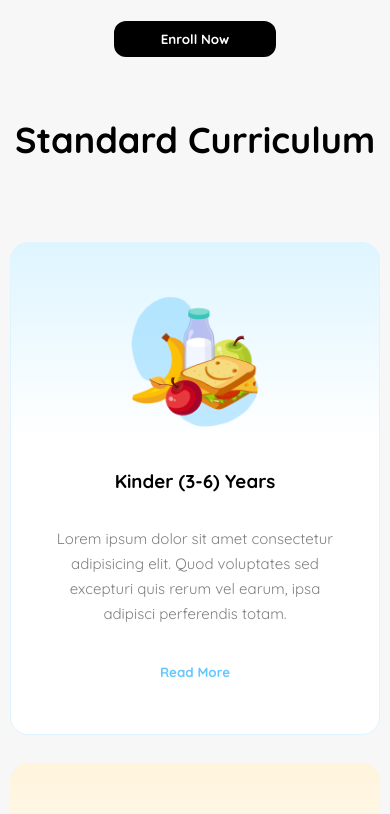
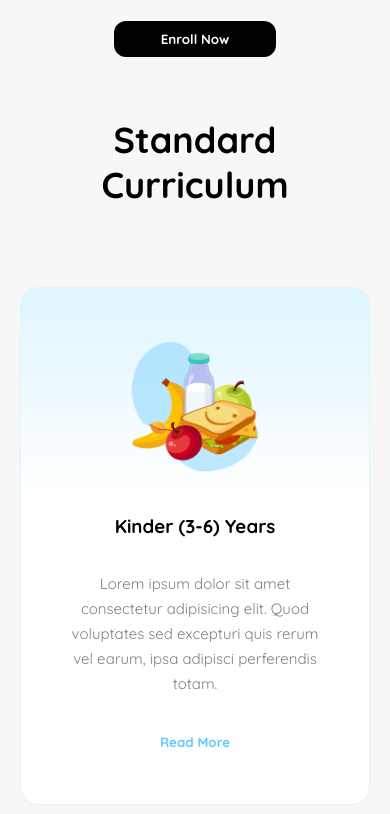
Before and after one commit to Masumiub/assignmentKidsSchool, a plain HTML site: page index.html in a window 390 px wide. Shown: the part 1020-1834 px from the top of the page. Drawn offline with Linux system fonts and the light colour scheme.

Commit message:
changed padding in mobile screen

```diff
--- a/index.html
+++ b/index.html
@@ -298,8 +298,8 @@
             }
 
             .curriculum {
-                padding-left: 10px;
-                padding-right: 10px;
+                padding-left: 20px;
+                padding-right: 20px;
             }
             .curriculum .row{
                 width: 100%;
```
